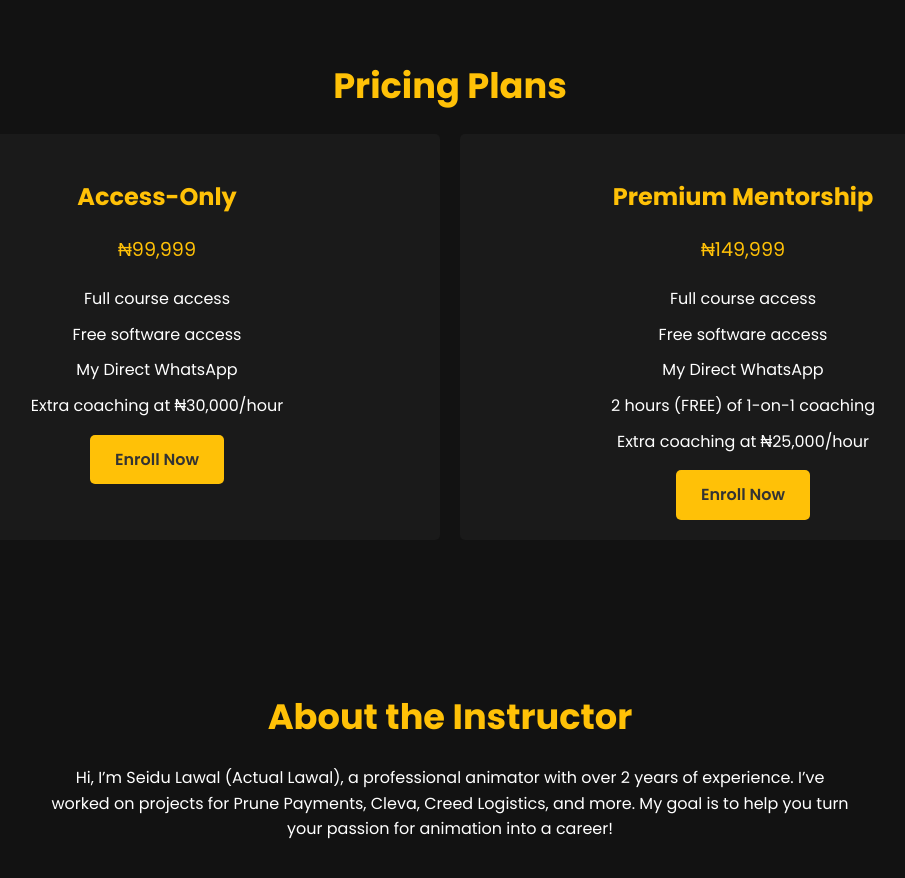
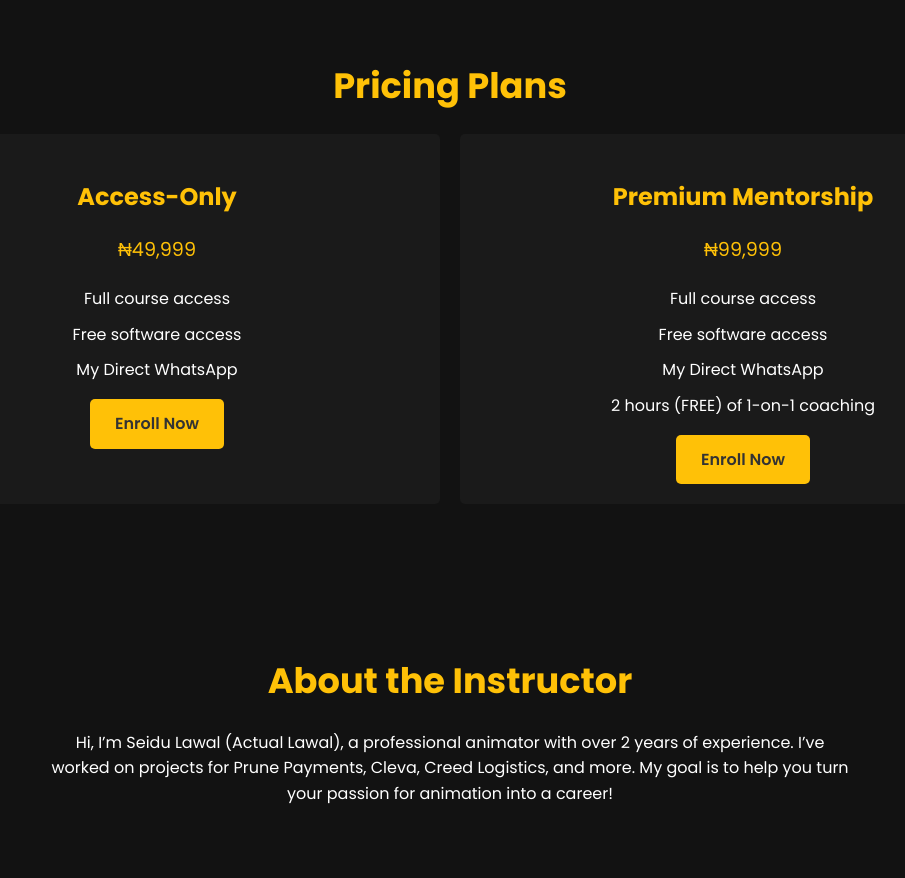
Before and after one commit to Actuallawal/animation-course-website, a plain HTML site: page index.html in a window 1280 px wide. Shown: the part 1000-1878 px from the top of the page, without its empty margins (190-1095 px from the left). Drawn offline with Linux system fonts and the light colour scheme; a script that the page names is missing.

Commit message:
Update index.html

```diff
--- a/index.html
+++ b/index.html
@@ -138,24 +138,24 @@
       <div class="plans">
         <div class="plan">
           <h3>Access-Only</h3>
+          <p>₦49,999</p>
+          <ul>
+            <li>Full course access</li>
+            <li>Free software access</li>
+            <li>My Direct WhatsApp</li>
+            <!-- <li>Extra coaching at ₦10,000/hour</li> -->
+          </ul>
+          <a href="https://flutterwave.com/pay/lh8m3wuq3uqt" class="cta-button">Enroll Now</a>
+        </div>
+        <div class="plan">
+          <h3>Premium Mentorship</h3>
           <p>₦99,999</p>
           <ul>
             <li>Full course access</li>
             <li>Free software access</li>
             <li>My Direct WhatsApp</li>
-            <li>Extra coaching at ₦30,000/hour</li>
-          </ul>
-          <a href="https://flutterwave.com/pay/lh8m3wuq3uqt" class="cta-button">Enroll Now</a>
-        </div>
-        <div class="plan">
-          <h3>Premium Mentorship</h3>
-          <p>₦149,999</p>
-          <ul>
-            <li>Full course access</li>
-            <li>Free software access</li>
-            <li>My Direct WhatsApp</li>
             <li>2 hours (FREE) of 1-on-1 coaching</li>
-            <li>Extra coaching at ₦25,000/hour</li>
+            <!-- <li>Extra coaching at ₦10,000/hour</li> -->
           </ul>
           <a href="https://flutterwave.com/pay/qsun1dz56ksb" class="cta-button">Enroll Now</a>
         </div>
```
